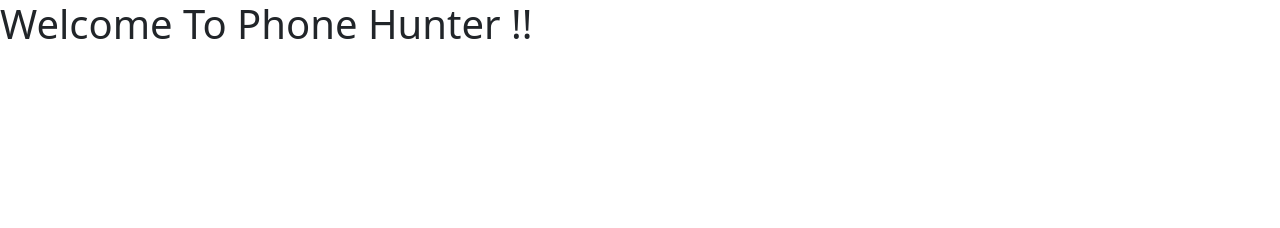
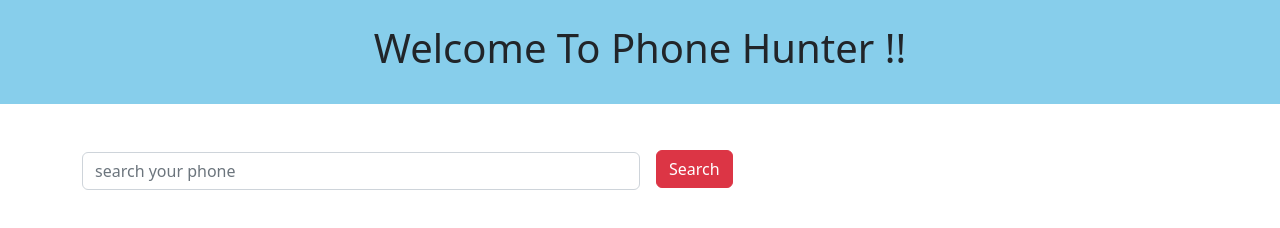
Before and after one commit to munny006/PhoneStore_Js, a plain HTML site: page index.html in a window 1280 px wide. Drawn offline with nearby package versions, Linux system fonts and the light colour scheme; no server answers.

Commit message:
design updated

```diff
--- a/index.html
+++ b/index.html
@@ -8,10 +8,20 @@
     <link href="https://cdn.jsdelivr.net/npm/bootstrap@5.2.3/dist/css/bootstrap.min.css" rel="stylesheet" integrity="sha384-rbsA2VBKQhggwzxH7pPCaAqO46MgnOM80zW1RWuH61DGLwZJEdK2Kadq2F9CUG65" crossorigin="anonymous">
 </head>
 <body>
-   <header>
-    <h1>Welcome To Phone Hunter !!</h1>
+   <header class="py-4 mb-5" style="background-color: skyblue;">
+    <h1 class="text-center mb-2">Welcome To Phone Hunter !!</h1>
    </header>
   <main class="container">
+    <section>
+      <div class="mb-3 w-50">
+
+        <input type="email" class="form-control" id="exampleFormControlInput1" placeholder="search your phone">
+
+      </div>
+
+    </section>
+    <div class="btn btn-danger" id="btn-search" style="margin-left: 574px;
+    margin-top: -101px;">Search</div>
     <section>
 
             <div id="phones-container" class="row row-cols-1 row-cols-md-3 g-4">
--- a/index.js
+++ b/index.js
@@ -10,10 +10,10 @@ const displayPhones = phones =>{
     const phoneDiv = document.createElement('div');
     phoneDiv.classList.add('col');
     phoneDiv.innerHTML= `
-     <div class="card">
-                    <img src="..." class="card-img-top" alt="...">
+     <div class="card p-4">
+                    <img src="${phone.image}" class="card-img-top" alt="...">
                     <div class="card-body">
-                      <h5 class="card-title">Card title</h5>
+                      <h5 class="card-title">${phone.phone_name}</h5>
                       <p class="card-text">This is a longer card with supporting text below as a natural lead-in to additional content. This content is a little bit longer.</p>
                     </div>
                   </div>
```
